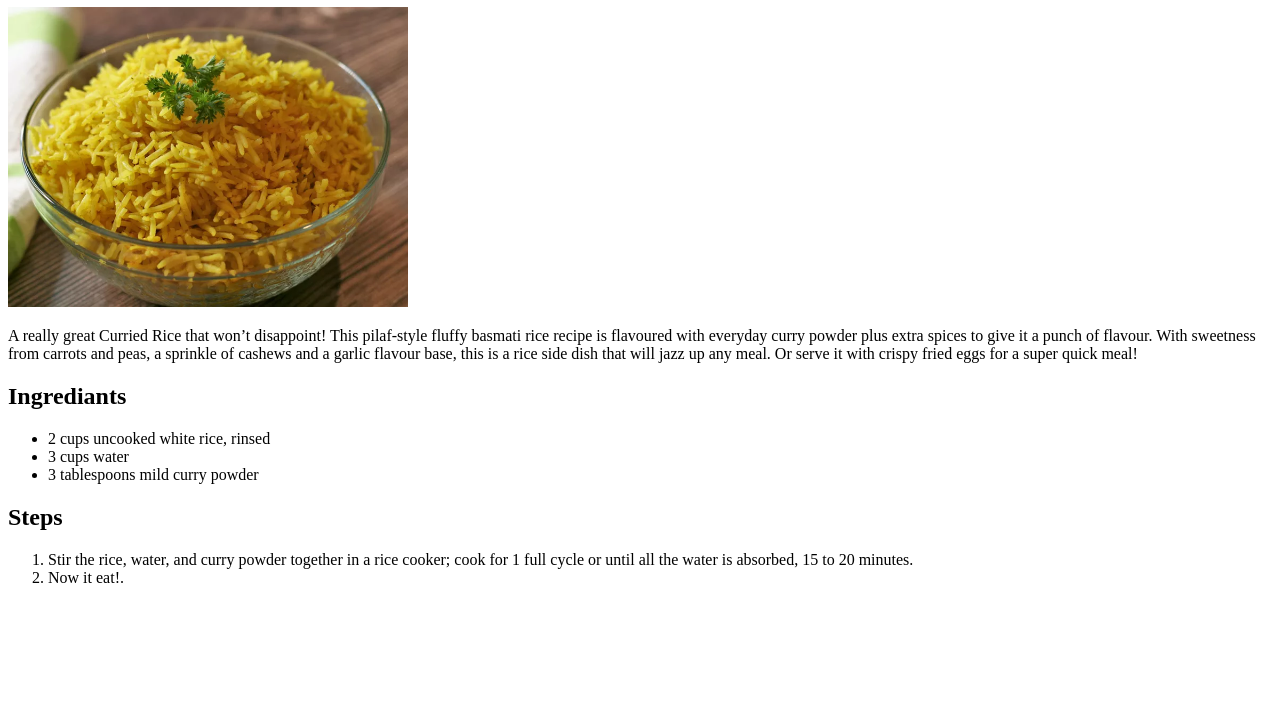
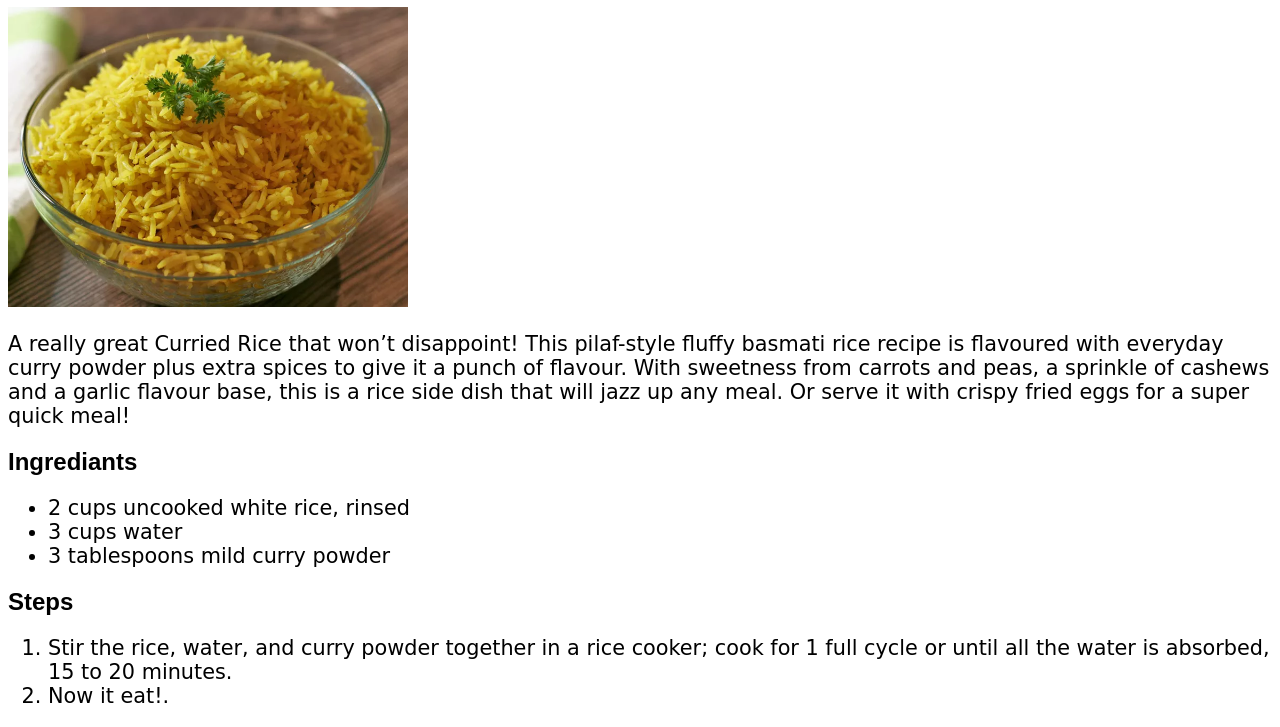
Before and after one commit to SukhithaPr/odin-recipes, a plain HTML site: page recipes/curry_rice.html in a window 1280 px wide. Shown: the part 73-800 px from the top of the page. Drawn offline with Linux system fonts and the light colour scheme; a web font is replaced by a local one.

Commit message:
Add CSS to recipes

```diff
--- a/recipes/curry_rice.html
+++ b/recipes/curry_rice.html
@@ -4,6 +4,7 @@
 <head>
     <meta charset="UTF-8">
     <meta name="viewport" content="width=device-width, initial-scale=1.0">
+    <link rel="stylesheet" href="../style.css">
     <title>Curry Rice</title>
 </head>
 
```
Also changed, not shown: recipes/hoppers.html (+1 -0 lines), recipes/kottu.html (+1 -0 lines), recipes/milk_rice.html (+1 -0 lines), recipes/spring_hoppers.html (+1 -0 lines).
